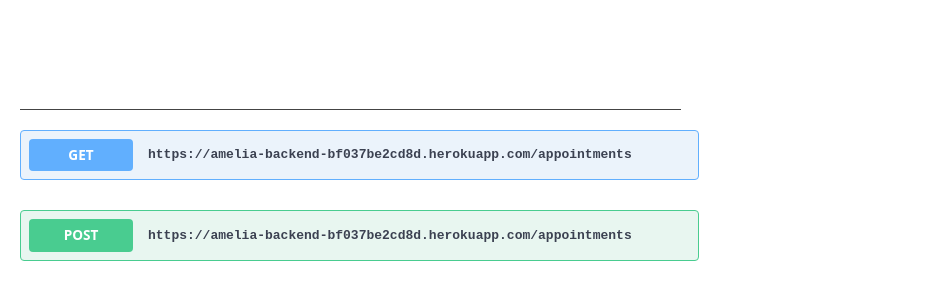
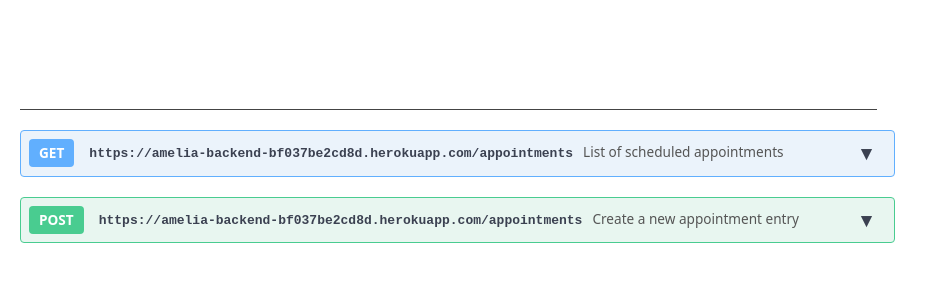
Before and after one commit to Trizzlenova/amelia-frontend, a React (Vite) app: page / in a window 1280 px wide. Shown: the part 78-378 px from the top of the page, without its empty margins (0-938 px from the left). Built offline with nearby package versions, Linux system fonts and the light colour scheme.

Commit message:
dropdown icon

```diff
--- a/src/components/ApiSection.jsx
+++ b/src/components/ApiSection.jsx
@@ -9,7 +9,7 @@
 function ApiSection({ id, config }) {
 
     const BASE_URL = 'https://amelia-backend-bf037be2cd8d.herokuapp.com'
-    const fullUrl = `${BASE_URL}${config.endpoint}`
+    let fullUrl = `${BASE_URL}${config.endpoint}`
 
     const [isOpen, setIsOpen] = useState(false);
     const [data, setData] = useState([]);
@@ -25,11 +25,11 @@
 
     const handleFormSubmit = async (formData) => {
         let options = { method: config.method };
-        let url = `${BASE_URL}${config.endpoint}`;
+        // let url = `${BASE_URL}${config.endpoint}`;
         // If it's a GET, append params to URL
         if (config.method === 'GET') {
             const params = new URLSearchParams(formData).toString();
-            url = `${url}?${params}`;
+            fullUrl = `${fullUrl}?${params}`;
         } else {
             // If it's a POST/PUT, send JSON
             options.headers = { 'Content-Type': 'application/json' };
@@ -37,7 +37,7 @@
         }
 
         try {
-            const response = await fetch(url, options);
+            const response = await fetch(fullUrl, options);
             const result = await response.json();
 
             // Update your table state!
@@ -55,36 +55,53 @@
     };
 
     return (
-        <div style={{ marginBottom: '20px' }}>
-            {/* The Header Bar (Clickable) */}
+        <div style={{ marginBottom: '10px' }}>
+            {/* 1. The Main Header Bar */}
             <div
                 onClick={() => setIsOpen(!isOpen)}
                 style={{
                 display: 'flex',
                 alignItems: 'center',
-                width: '100%', // Crucial for full-width
+                width: '100%',
                 padding: '8px',
-                backgroundColor: config.method === 'GET' ? '#ebf3fb' : '#e8f6f0', // Light background for the bar
+                backgroundColor: config.method === 'GET' ? '#ebf3fb' : '#e8f6f0',
                 border: `1px solid ${config.method === 'GET' ? '#61affe' : '#49cc90'}`,
                 borderRadius: '4px',
-                cursor: 'pointer',
-                transition: 'background-color 0.2s'
+                cursor: 'pointer'
                 }}
             >
+                {/* Method Badge */}
                 <span style={{
                 backgroundColor: config.method === 'GET' ? '#61affe' : '#49cc90',
                 color: 'white',
-                padding: '6px 12px',
+                padding: '4px 10px',
                 borderRadius: '4px',
                 fontWeight: 'bold',
                 fontSize: '0.85rem',
-                minWidth: '80px',
-                textAlign: 'center',
                 marginRight: '15px'
                 }}>
                 {config.method}
                 </span>
+
+                {/* URL and Description (Flex-Grow pushes the arrow to the right) */}
+                <div style={{ flexGrow: 1, display: 'flex', alignItems: 'baseline', gap: '10px' }}>
                 <code style={{ fontWeight: '600', color: '#3b4151' }}>{fullUrl}</code>
+                <span style={{ color: '#555', fontSize: '0.85rem' }}>{config.description}</span>
+                </div>
+
+                {/* 2. THE ARROW ICON */}
+                <span style={{
+                fontSize: '1.2rem',
+                color: '#3b4151',
+                paddingRight: '10px',
+                fontWeight: 'bold',
+                userSelect: 'none', // Prevents highlighting the arrow text on click
+                // Optional: Add a smooth rotation transition
+                transform: isOpen ? 'rotate(180deg)' : 'rotate(0deg)',
+                transition: 'transform 0.2s ease-in-out'
+                }}>
+                ▼
+                </span>
             </div>
 
             {isOpen && (
```
Lines whose indentation alone changed are shown as unchanged.
